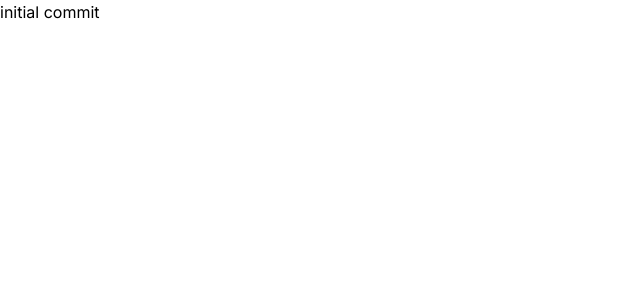
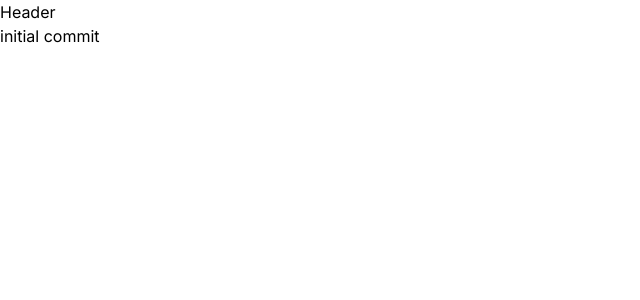
Before and after one commit to lucasfiduniv/Ecommerce-Nextjs14, a Next.js app: page / in a window 1280 px wide. Shown: the top 300 px of the page, without its empty margins (0-640 px from the left). Built offline with nearby package versions, Linux system fonts and the light colour scheme.

Commit message:
feat :sparkles: criando loading home page e o header

```diff
--- a/src/app/(store)/layout.tsx
+++ b/src/app/(store)/layout.tsx
@@ -1,5 +1,11 @@
+import { Header } from '@/components/header'
 import { ReactNode } from 'react'
 
 export default function StoreLayout({ children }: { children: ReactNode }) {
-  return <div>{children}</div>
+  return (
+    <div>
+      <Header />
+      {children}
+    </div>
+  )
 }
--- /dev/null
+++ b/src/app/(store)/loading.tsx
@@ -0,0 +1,3 @@
+export default function HomeLoading() {
+  return <p>Loading... </p>
+}
--- a/src/app/(store)/page.tsx
+++ b/src/app/(store)/page.tsx
@@ -1,3 +1,4 @@
-export default function Home() {
+export default async function Home() {
+  await new Promise((resolve) => setTimeout(resolve, 2000))
   return <p>initial commit</p>
 }
--- a/src/components/header.tsx
+++ b/src/components/header.tsx
@@ -0,0 +1,3 @@
+export function Header() {
+  return <div>Header</div>
+}
```
